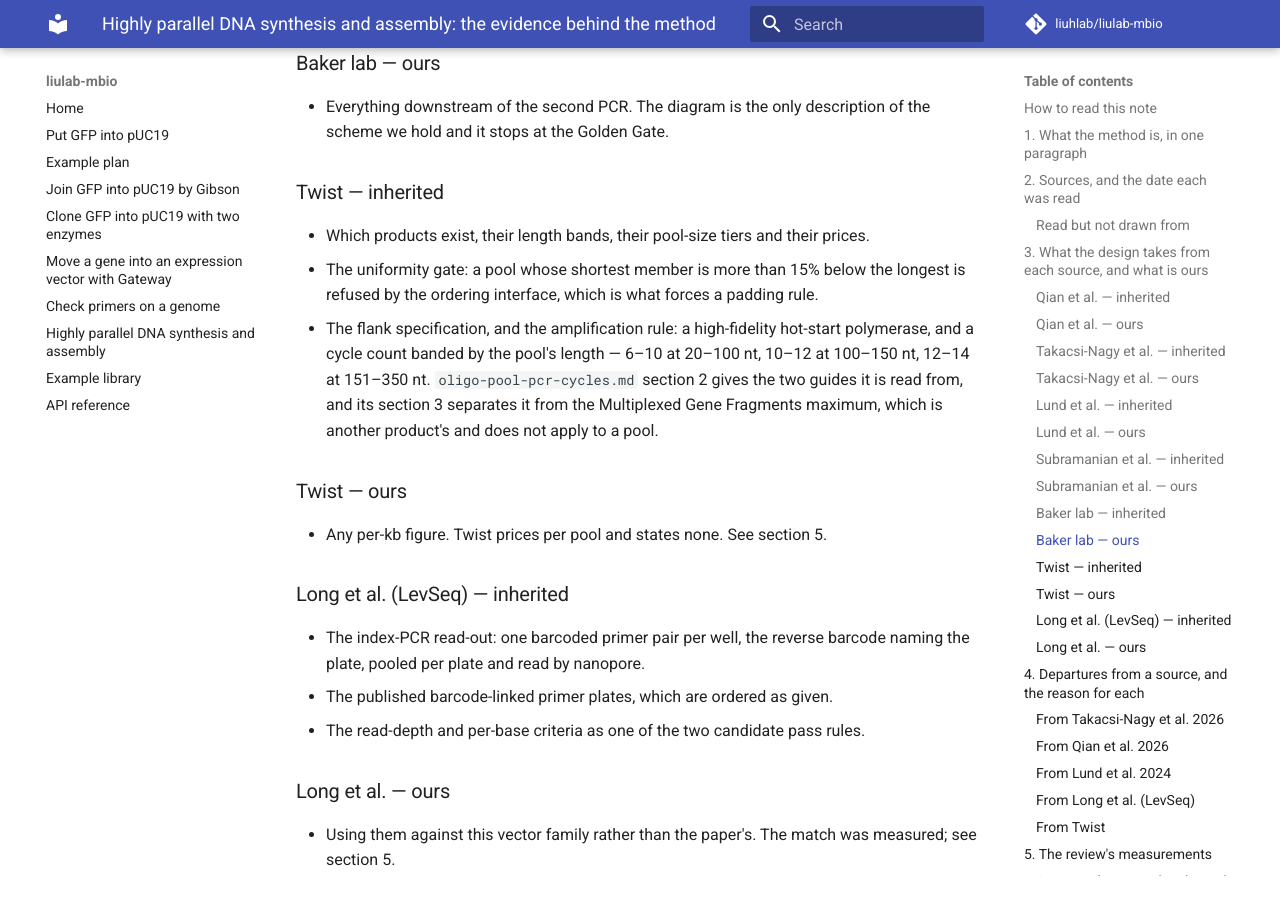
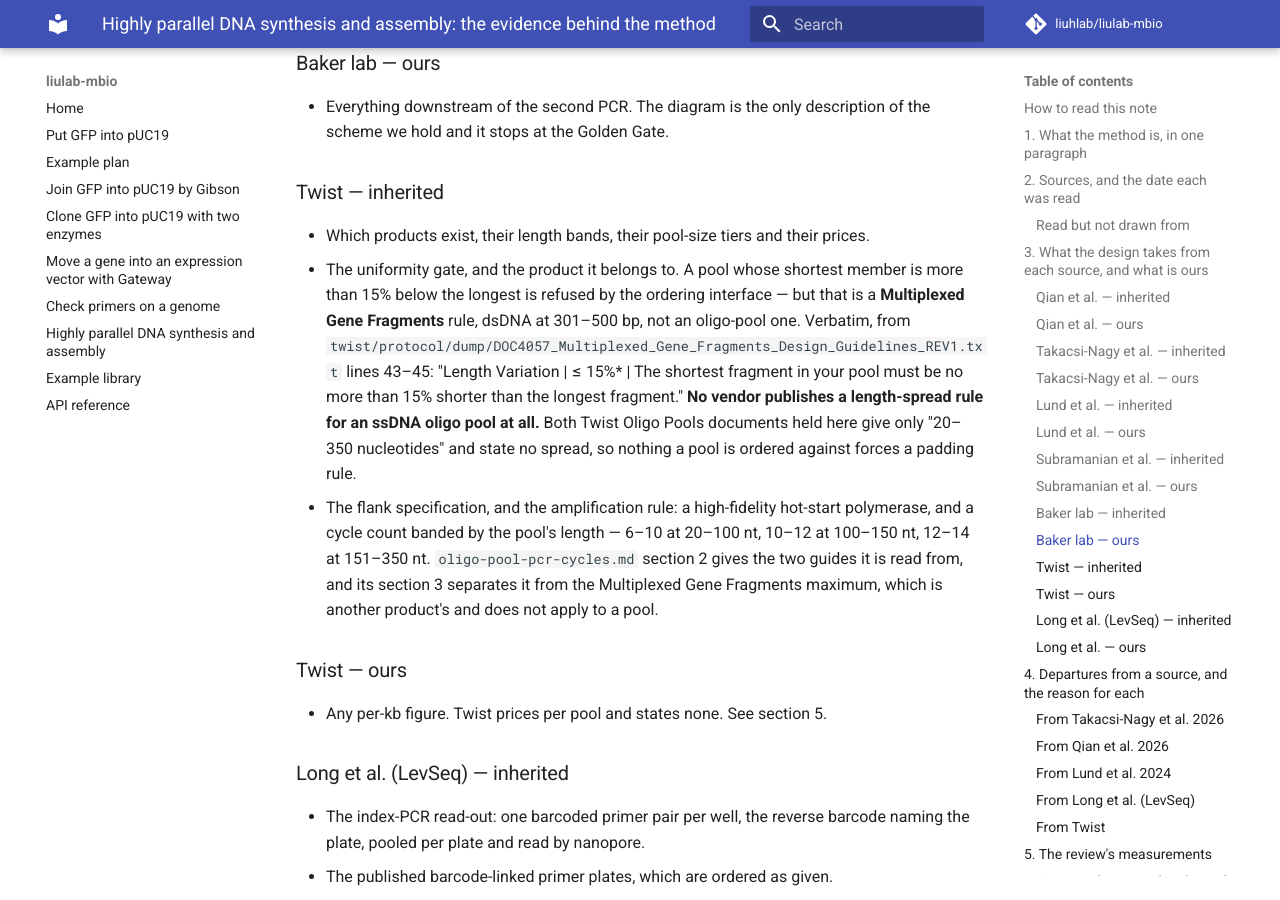
Before and after one commit to liuhlab/liulab-mbio, an MkDocs documentation site: the page built from docs/research/synthesis-and-assembly.md, in a window 1280 px wide and 900 px high, scrolled down 4913 px. Built offline with MkDocs 1.6.1 and Material for MkDocs 9.7.7, drawn with Linux system fonts in a browser that asks for light colours; comment, search, counter and statistics services are not loaded; some of the changed text lies outside the part shown.

Commit message:
Give the 15% length-spread rule back to the product that has it
The repo stated Twist's 15% length-spread rule as an oligo-pool rule. It is a
Multiplexed Gene Fragments rule — dsDNA, 301-500 bp — stated in that product's
design guidelines and nowhere else. Neither Oligo Pools document held here
states a spread limit at all; both give only 20-350 nucleotides. No vendor
material we hold publishes a spread rule for an ssDNA oligo pool.

Uniform padding is unaffected and still right: every oligo is padded to one
length anyway, which makes a pool-uniformity check unfailable. What changes is
the reason. #261 argued it against a 16%-versus-15% comparison with a floor
that never applied to this product, so the demo note now records that the
comparison was against another product's rule and the conclusion stands on the
package's own grounds.

Documentation only. No code reads the number, and `split.py` is untouched.

Closes #368.

Co-Authored-By: Claude Opus 5 <noreply@anthropic.com>

```diff
--- a/docs/research/synthesis-and-assembly.md
+++ b/docs/research/synthesis-and-assembly.md
@@ -168,8 +168,14 @@ from it:
 ### Twist — inherited
 
 - Which products exist, their length bands, their pool-size tiers and their prices.
-- The uniformity gate: a pool whose shortest member is more than 15% below the longest is
-  refused by the ordering interface, which is what forces a padding rule.
+- The uniformity gate, and the product it belongs to. A pool whose shortest member is more than
+  15% below the longest is refused by the ordering interface — but that is a **Multiplexed Gene
+  Fragments** rule, dsDNA at 301–500 bp, not an oligo-pool one. Verbatim, from
+  `twist/protocol/dump/DOC4057_Multiplexed_Gene_Fragments_Design_Guidelines_REV1.txt` lines
+  43–45: "Length Variation | ≤ 15%\* | The shortest fragment in your pool must be no more than
+  15% shorter than the longest fragment." **No vendor publishes a length-spread rule for an
+  ssDNA oligo pool at all.** Both Twist Oligo Pools documents held here give only "20–350
+  nucleotides" and state no spread, so nothing a pool is ordered against forces a padding rule.
 - The flank specification, and the amplification rule: a high-fidelity hot-start polymerase, and
   a cycle count banded by the pool's length — 6–10 at 20–100 nt, 10–12 at 100–150 nt, 12–14 at
   151–350 nt. `oligo-pool-pcr-cycles.md` section 2 gives the two guides it is read from, and its
@@ -385,10 +391,11 @@ junctions for a motif the join creates.
 | Pad to a target, then append constant flanks | Lund pads to about 260 nt before appending the 20 nt primer sites, giving 300 nt oligos. |
 | Bin by length into sub-pools | Romanowicz builds fixed-architecture libraries by length instead. The vendor will discount split sub-pools. |
 
-Uniform padding removes the vendor's 15% question rather than managing it, and makes a
-pool-uniformity check unfailable, so none is shipped. The second option reaches the same uniform
-oligo by a different route and differs only in where the filler sits. Binning buys nothing at
-153 oligos and costs a second pool and a second PCR1.
+Uniform padding makes a pool-uniformity check unfailable, so none is shipped. That reason is the
+package's own: the vendor's 15% spread rule is a Multiplexed Gene Fragments rule and does not
+reach an ssDNA oligo pool, which is ordered against no spread rule at all (section 3). The second
+option reaches the same uniform oligo by a different route and differs only in where the filler
+sits. Binning buys nothing at 153 oligos and costs a second pool and a second PCR1.
 
 **The oligo length itself stays a project input**, so this is a method rule with one project
 number in it, not a method constant.
```
Also changed, not shown: docs/research/ap1-demo-project.md (+8 -3 lines).
